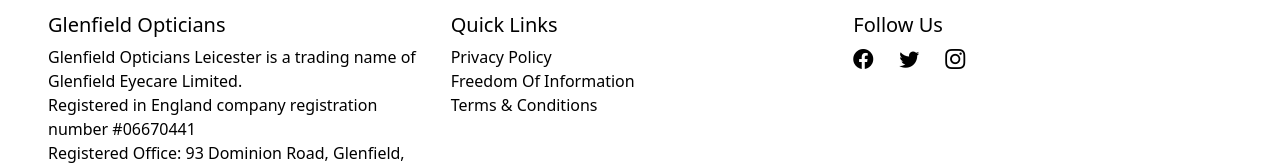
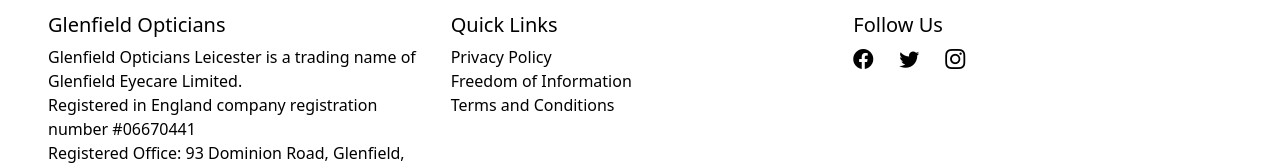
Before and after one commit to mohaammed17/Glenfield-Opticians, a React (Vite) app in the folder Frontend/: page / in a window 1280 px wide. Shown: the part 3560-3726 px from the top of the page. Built offline with nearby package versions, Linux system fonts and the light colour scheme.

Commit message:
Fix incorrect route paths

```diff
--- a/Frontend/src/App.jsx
+++ b/Frontend/src/App.jsx
@@ -43,8 +43,8 @@
           <Route path="/home-visit" element={<HomeVisit />} />
           <Route path="/hearing-test" element={<HearingTest />} />
           <Route path="/privacy-policy" element={<PrivacyPolicy />} />
-          <Route path="/freedom-of information" element={<FreedomOfInformation />} />
-          <Route path="/terms-& Conditions" element={<TermsAndConditions />} />
+          <Route path="/freedom-of-information" element={<FreedomOfInformation />} />
+          <Route path="/terms-and-conditions" element={<TermsAndConditions />} />
           <Route path="/book-appointment" element={<BookAppointment />} />
           <Route path="/dispensingofeyeglasses" element={<DispensingOfEyeglasses />} />
           <Route path="/cataract-and-other-referrals" element={<CataractAndOtherReferrals />} />
--- a/Frontend/src/Components/Footer.jsx
+++ b/Frontend/src/Components/Footer.jsx
@@ -86,14 +86,18 @@
           >
             <h5>Quick Links</h5>
             <ul className="list-unstyled">
-              {[ "/privacy-policy", "freedom-of Information","/terms-& Conditions"].map((path, i) => (
+              {[
+                { path: "/privacy-policy", label: "Privacy Policy" },
+                { path: "/freedom-of-information", label: "Freedom of Information" },
+                { path: "/terms-and-conditions", label: "Terms and Conditions" },
+              ].map(({ path, label }, i) => (
                 <motion.li
                   key={i}
                   whileHover={{ scale: 1.05 }}
                   transition={{ type: 'spring', stiffness: 300 }}
                 >
                   <Link to={path} className="text-decoration-none text-black">
-                    {path === "/" ? "Home" : path.replace("/", "").replace("-", " ").replace(/\b\w/g, c => c.toUpperCase())}
+                    {label}
                   </Link>
                 </motion.li>
               ))}
```
